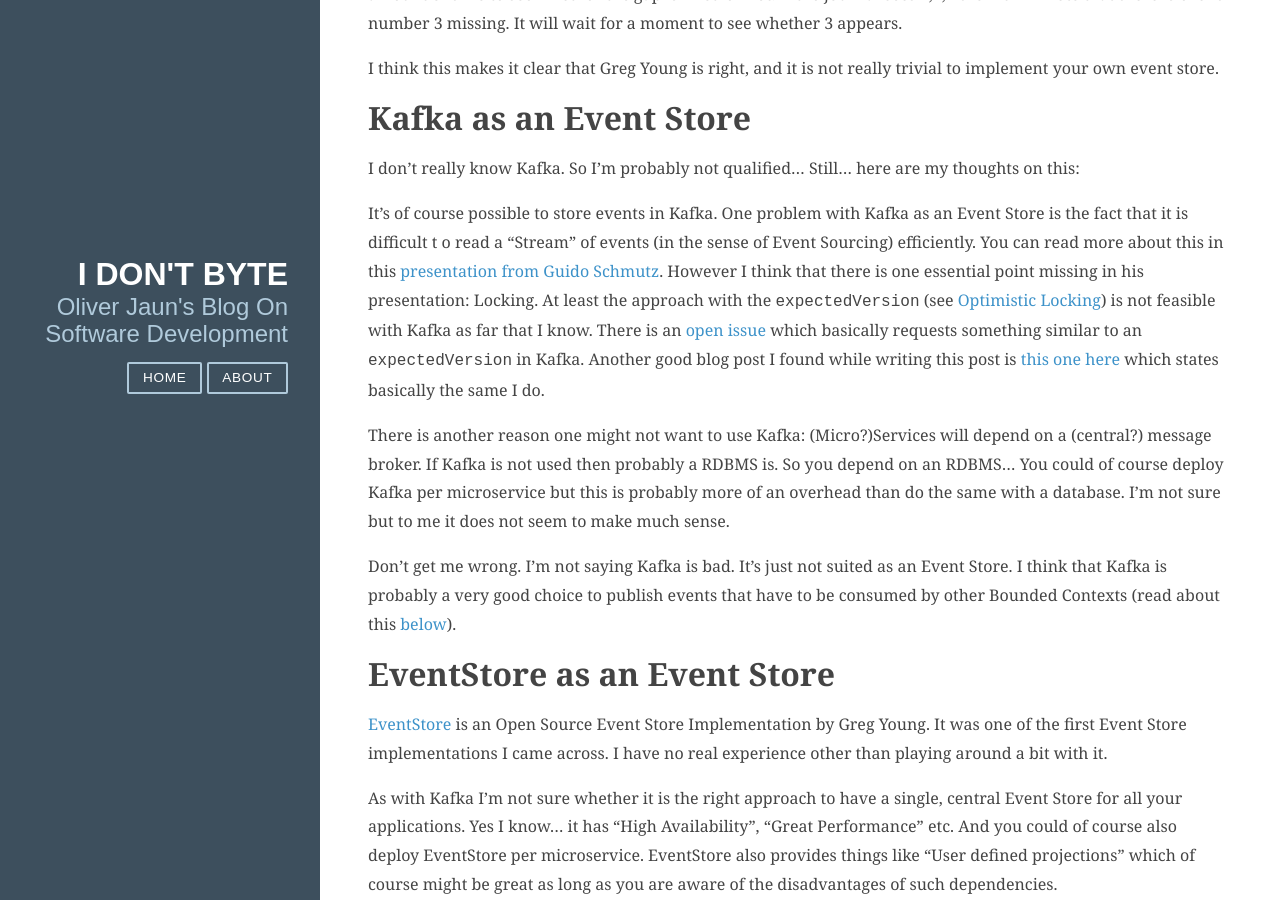
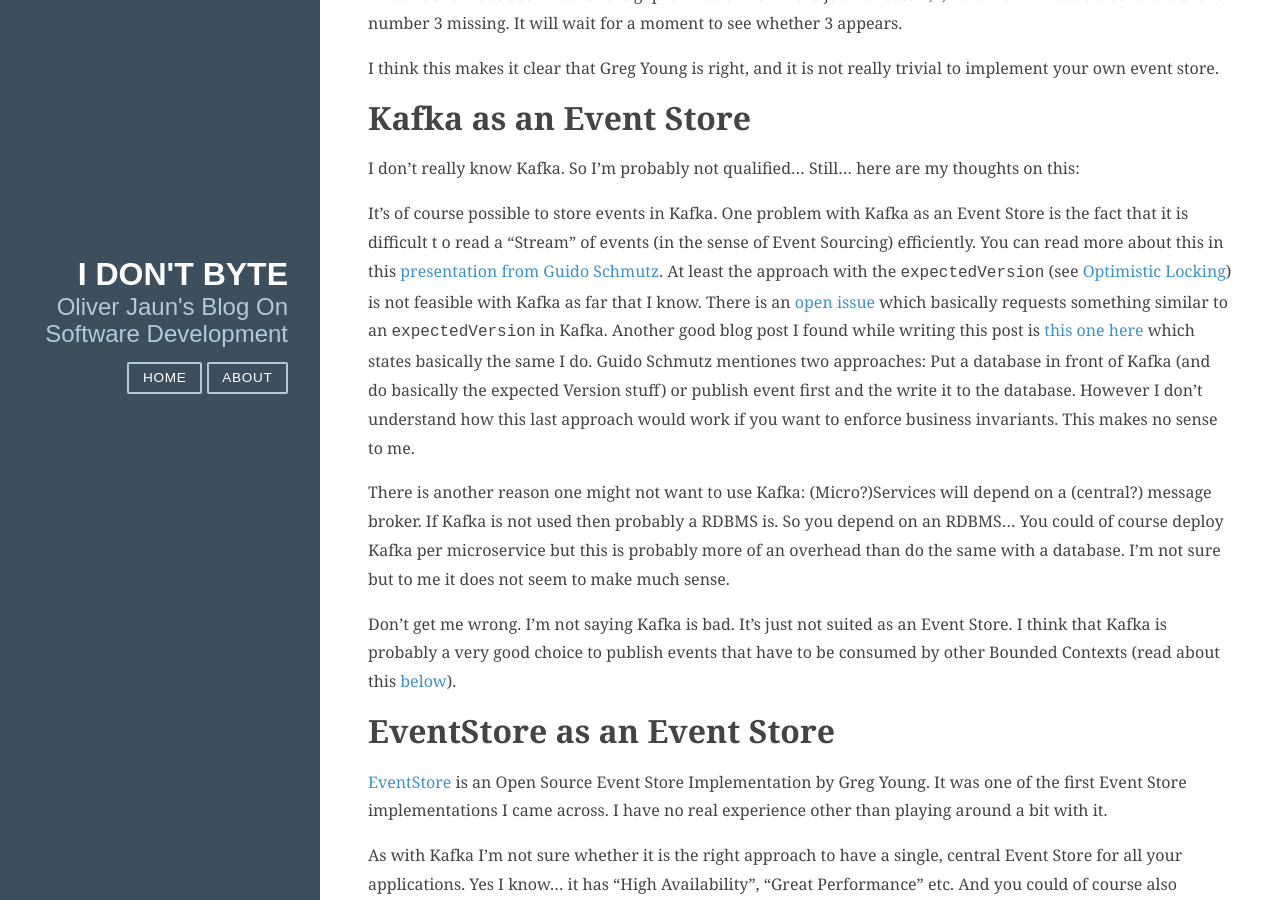
Before and after one commit to olijaun/idontbyte, a Jekyll site: the page built from _posts/2020-02-23-eventsourcing-notes-on-eventstores.md, in a window 1280 px wide and 900 px high, scrolled down 3813 px. Built offline with Jekyll 4.4.1, drawn with Linux system fonts in a browser that asks for light colours; nearby versions of some CDN libraries; comment, search, counter and statistics services are not loaded.

Commit message:
fix some details regarding article from guido schmutz

```diff
--- a/_posts/2020-02-23-eventsourcing-notes-on-eventstores.md
+++ b/_posts/2020-02-23-eventsourcing-notes-on-eventstores.md
@@ -173,7 +173,7 @@ I think this makes it clear that Greg Young is right, and it is not really trivi
 
 I don't really know Kafka. So I'm probably not qualified... Still... here are my thoughts on this:
 
-It's of course possible to store events in Kafka. One problem with Kafka as an Event Store is the fact that it is difficult t   o read a "Stream" of events (in the sense of Event Sourcing) efficiently. You can read more about this in this [presentation from Guido Schmutz](https://de.slideshare.net/gschmutz/kafka-as-an-event-store-is-it-good-enough). However I think that there is one essential point missing in his presentation: Locking. At least the approach with the `expectedVersion` (see [Optimistic Locking](#optimistic-locking)) is not feasible with Kafka as far that I know. There is an [open issue](https://issues.apache.org/jira/browse/KAFKA-2260) which basically requests something similar to an `expectedVersion` in Kafka. Another good blog post I found while writing this post is [this one here](https://medium.com/serialized-io/apache-kafka-is-not-for-event-sourcing-81735c3cf5c) which states basically the same I do.
+It's of course possible to store events in Kafka. One problem with Kafka as an Event Store is the fact that it is difficult t   o read a "Stream" of events (in the sense of Event Sourcing) efficiently. You can read more about this in this [presentation from Guido Schmutz](https://de.slideshare.net/gschmutz/kafka-as-an-event-store-is-it-good-enough). At least the approach with the `expectedVersion` (see [Optimistic Locking](#optimistic-locking)) is not feasible with Kafka as far that I know. There is an [open issue](https://issues.apache.org/jira/browse/KAFKA-2260) which basically requests something similar to an `expectedVersion` in Kafka. Another good blog post I found while writing this post is [this one here](https://medium.com/serialized-io/apache-kafka-is-not-for-event-sourcing-81735c3cf5c) which states basically the same I do. Guido Schmutz mentiones two approaches: Put a database in front of Kafka (and do basically the expected Version stuff) or publish event first and the write it to the database. However I don't understand how this last approach would work if you want to enforce business invariants. This makes no sense to me.
 
 There is another reason one might not want to use Kafka: (Micro?)Services will depend on a (central?) message broker. If Kafka is not used then probably a RDBMS is. So you depend on an RDBMS... You could of course deploy Kafka per microservice but this is probably more of an overhead than do the same with a database. I'm not sure but to me it does not seem to make much sense.
 
```
